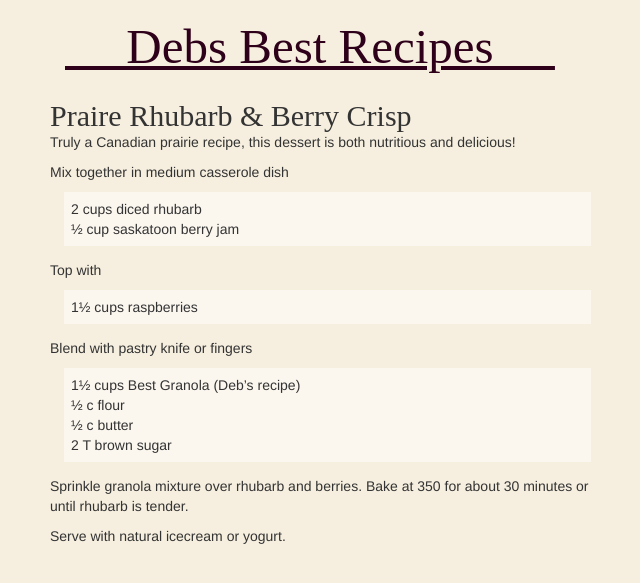
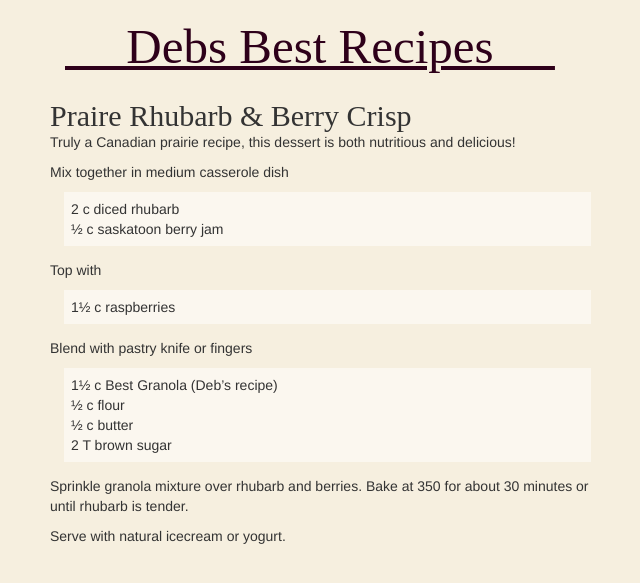
Before and after one commit to JonahBraun/debs-recipes, a Jekyll site: the page built from _posts/2005-08-08-rhubarb-a-berry-crisp.md, in a window 1280 px wide. Shown: the top 583 px of the page, without its empty margins (5-645 px from the left). Built offline with Jekyll 4.4.1, drawn with Linux system fonts in a browser that asks for light colours; nearby versions of some CDN libraries; some web fonts are replaced; Markdown is read by kramdown in place of the engine named in the settings.

Commit message:
Update 2005-08-08-rhubarb-a-berry-crisp.md

```diff
--- a/_posts/2005-08-08-rhubarb-a-berry-crisp.md
+++ b/_posts/2005-08-08-rhubarb-a-berry-crisp.md
@@ -7,16 +7,16 @@ Truly a Canadian prairie recipe, this dessert is both nutritious and delicious!
 
 Mix together in medium casserole dish
 
-- 2 cups diced rhubarb
-- ½ cup saskatoon berry jam
+- 2 c diced rhubarb
+- ½ c saskatoon berry jam
 
 Top with
 
-- 1½ cups raspberries
+- 1½ c raspberries
 
 Blend with pastry knife or fingers
 
-- 1½ cups Best Granola (Deb's recipe)
+- 1½ c Best Granola (Deb's recipe)
 - ½ c flour
 - ½ c butter
 - 2 T brown sugar
```
